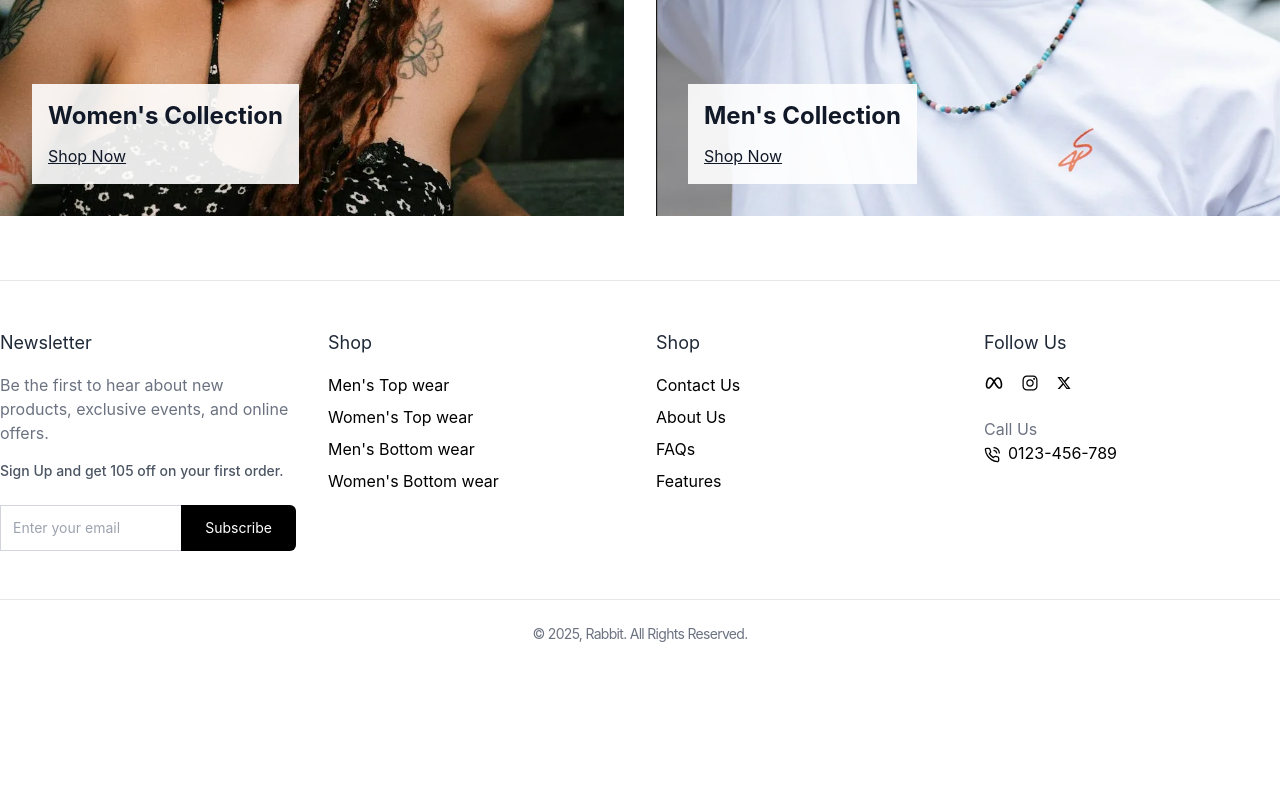
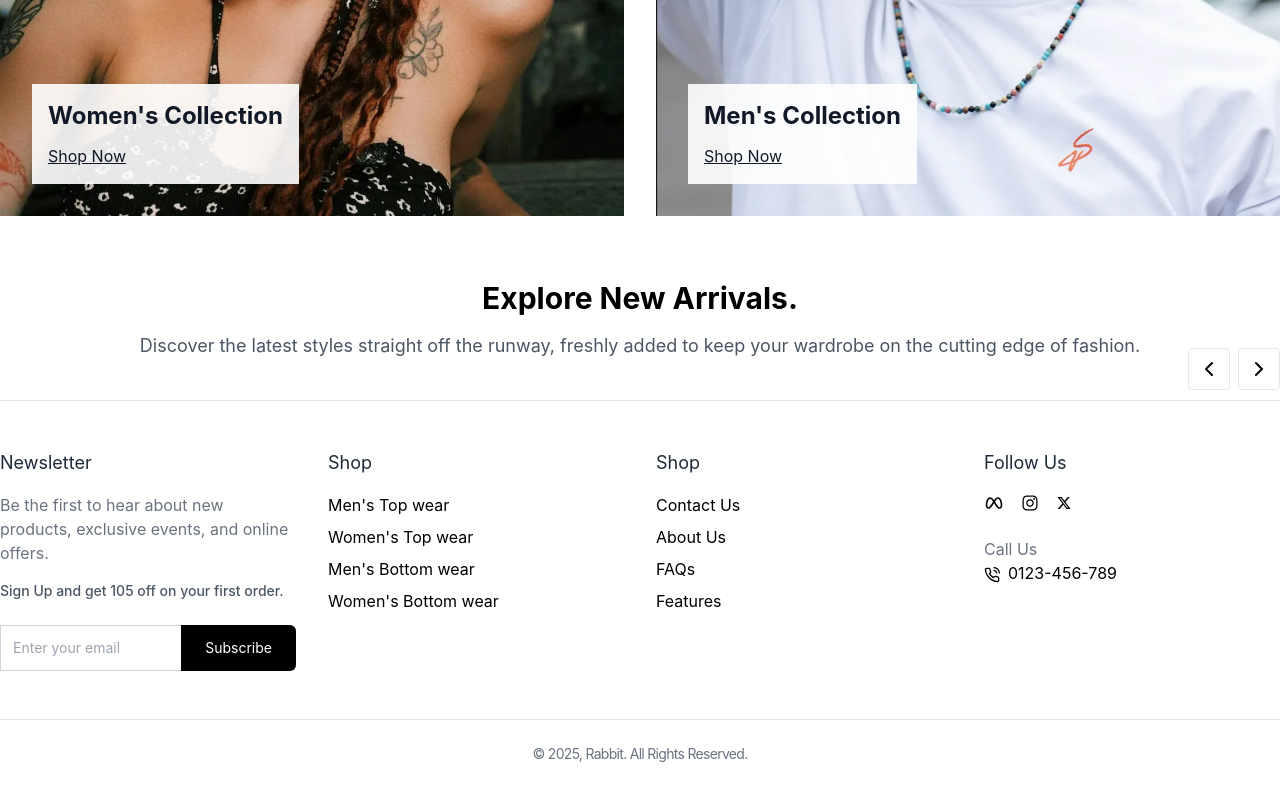
Before and after one commit to 830Utpal/Rabbit, a React app in the folder frontend/: page / in a window 1280 px wide. Shown: the part 1407-2207 px from the top of the page. Before the commit the page ends 2099 px from the top, so only its background shows below. Built offline with nearby package versions, Linux system fonts and the light colour scheme; the HTML template or start-up script is replaced by a standard one.

Commit message:
new arrivals

```diff
--- /dev/null
+++ b/frontend/src/components/Products/NewArrivals.jsx
@@ -0,0 +1,77 @@
+import React from "react";
+import { FiChevronLeft, FiChevronRight } from "react-icons/fi";
+
+const NewArrivals = () => {
+  const newArrivals = [
+    {
+      _id: "1",
+      name: "Stylish Jacket",
+      price: 120,
+      images: [
+        {
+          url: "https://picsum.photos/500/500?random=1",
+          altText: "Stylish Jacket",
+        },
+      ],
+    },
+    {
+      _id: "2",
+      name: "Stylish Jacket",
+      price: 120,
+      images: [
+        {
+          url: "https://picsum.photos/500/500?random=2",
+          altText: "Stylish Jacket",
+        },
+      ],
+    },
+    {
+      _id: "3",
+      name: "Stylish Jacket",
+      price: 120,
+      images: [
+        {
+          url: "https://picsum.photos/500/500?random=3",
+          altText: "Stylish Jacket",
+        },
+      ],
+    },
+    {
+      _id: "4",
+      name: "Stylish Jacket",
+      price: 120,
+      images: [
+        {
+          url: "https://picsum.photos/500/500?random=4",
+          altText: "Stylish Jacket",
+        },
+      ],
+    },
+  ];
+
+  return (
+    <section>
+      <div className="container mx-auto text-center mb-10 relative">
+        <h2 className="text-3xl font-bold mb-4">Explore New Arrivals.</h2>
+        <p className="text-lg text-gray-600 mb-8">
+          Discover the latest styles straight off the runway, freshly added to
+          keep your wardrobe on the cutting edge of fashion.
+        </p>
+
+        {/* Scroll Buttons */}
+        <div className="absolute right-0 bottom-[-30px] flex space-x-2">
+          <button className="p-2 rounded border bg-white text-black">
+            <FiChevronLeft className="text-2xl" />
+          </button>
+          <button className="p-2 rounded border bg-white text-black">
+            <FiChevronRight className="text-2xl" />
+          </button>
+        </div>
+      </div>
+
+      {/**scrollable content */}
+    </section>
+  );
+};
+
+export default NewArrivals;
--- a/frontend/src/pages/Home.jsx
+++ b/frontend/src/pages/Home.jsx
@@ -1,12 +1,14 @@
 import React from 'react'
 import Hero from '../components/Layout/Hero'
 import GenderCollectionSection from '../components/products/GenderCollectionSection'
+import NewArrivals from '../components/Products/NewArrivals'
 
 const Home = () => {
   return (
     <div>
       <Hero/>
       <GenderCollectionSection />
+      <NewArrivals/>
     </div>
   )
 }
```
